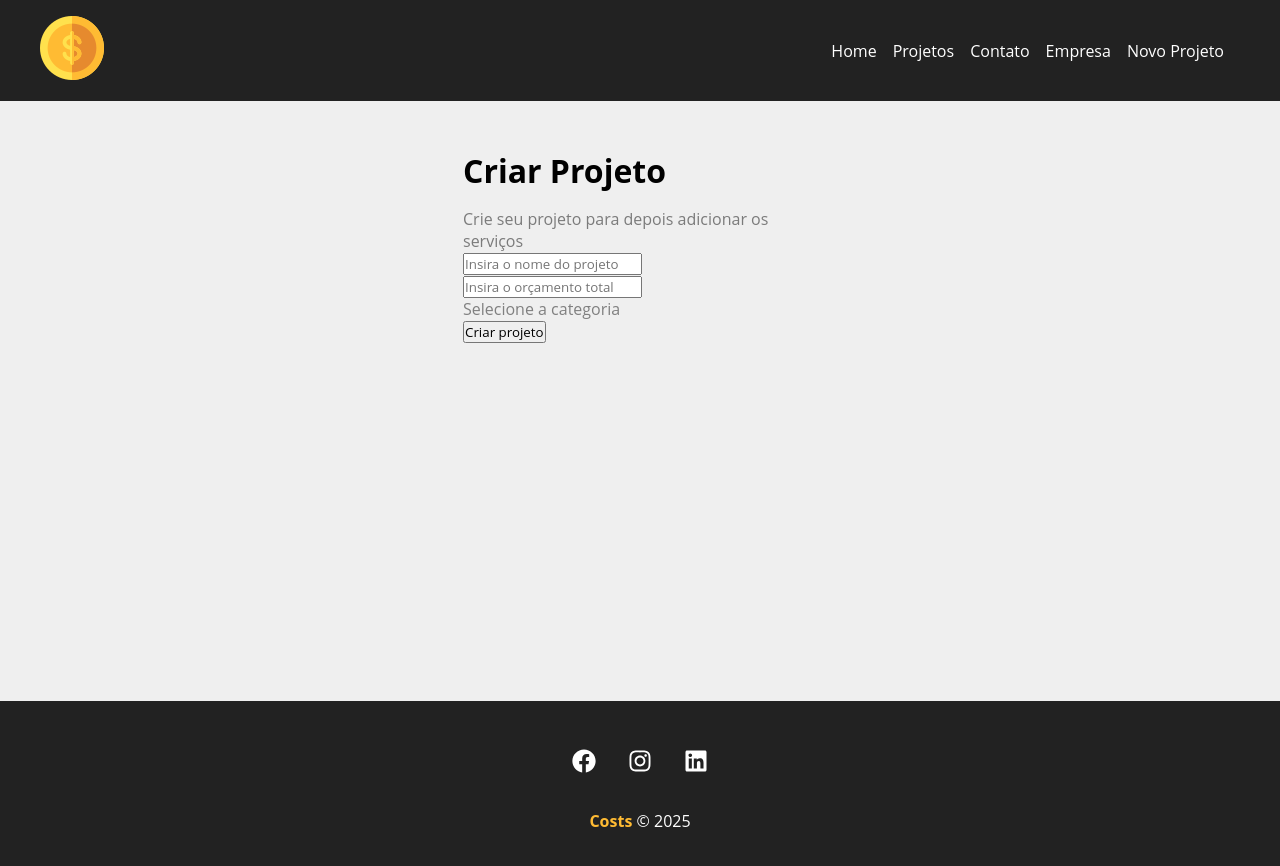
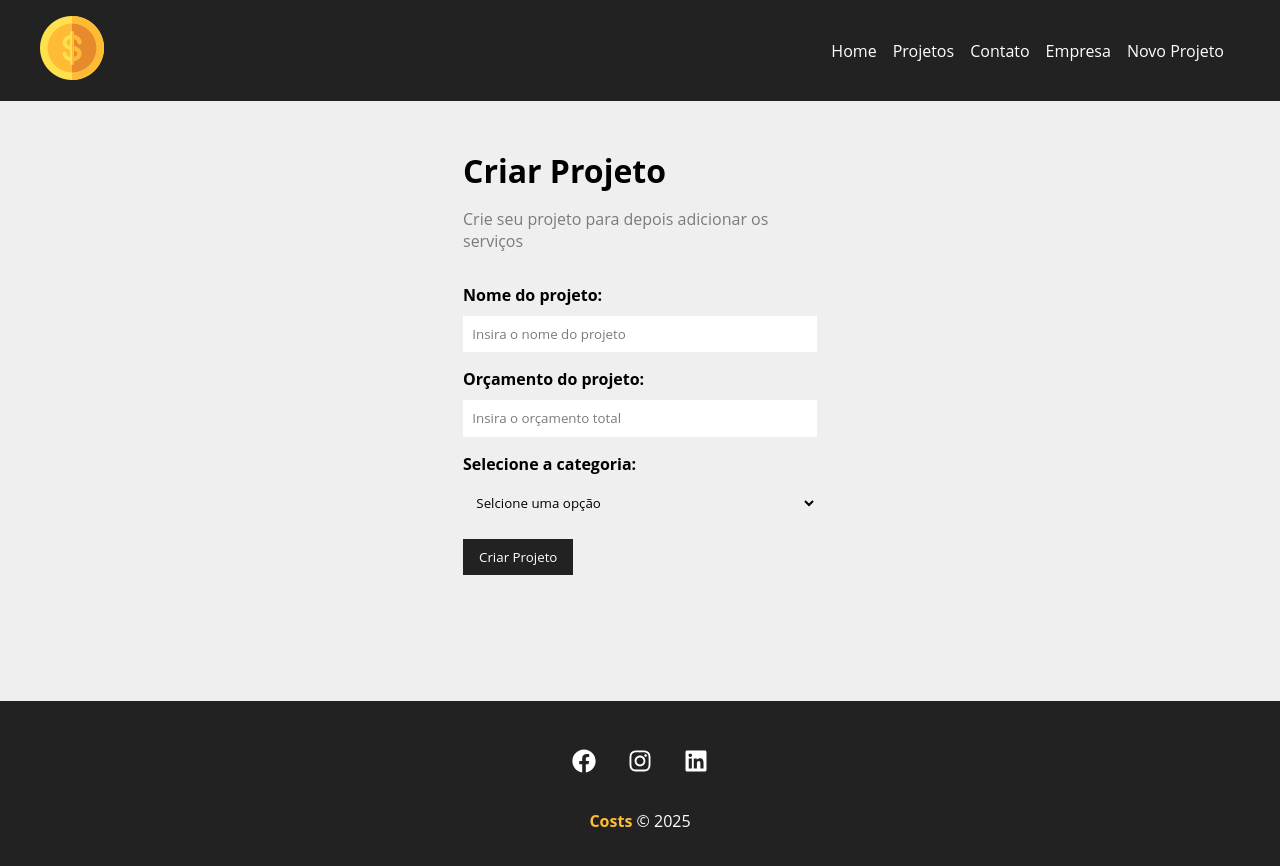
Before and after one commit to BrunaCrisSan/costs-layout, a React (Vite) app: page /newproject in a window 1280 px wide. Shown: the top 866 px of the page. Built offline with nearby package versions, Linux system fonts and the light colour scheme.

Commit message:
created dynamic form components

```diff
--- /dev/null
+++ b/src/components/form/Input.jsx
@@ -0,0 +1,17 @@
+import styles from './Input.module.css';
+function Input({ type, text, name, placeholder, handleOnChage, value }) {
+  return (
+    <div className={styles.form_control}>
+      <label htmlFor={name}>{text}:</label>
+      <input
+        type={type}
+        name={name}
+        id={name}
+        placeholder={placeholder}
+        onChange={handleOnChage}
+        value={value}
+      />
+    </div>
+  );
+}
+export default Input;
--- /dev/null
+++ b/src/components/form/Input.module.css
@@ -0,0 +1,17 @@
+.form_control {
+  display: flex;
+  flex-direction: column;
+  margin-bottom: 1em;
+}
+.form_control label {
+  margin-bottom: 0.6em;
+  font-weight: bold;
+}
+.form_control input {
+  padding: 0.7em;
+  border-radius: 0;
+  border: none;
+}
+.form_control input::placeholder {
+  color: #7b7b7b;
+}
--- /dev/null
+++ b/src/components/form/Select.jsx
@@ -0,0 +1,12 @@
+import styles from './Select.module.css';
+function Select({ text, name, options, handleOnChage, value }) {
+  return (
+    <div className={styles.form_control}>
+      <label htmlFor={name}>{text}:</label>
+      <select name={name} id={name}>
+        <option>Selcione uma opção</option>
+      </select>
+    </div>
+  );
+}
+export default Select;
--- /dev/null
+++ b/src/components/form/Select.module.css
@@ -0,0 +1,14 @@
+.form_control {
+  display: flex;
+  flex-direction: column;
+  margin-bottom: 1em;
+}
+.form_control label {
+  margin-bottom: 0.6em;
+  font-weight: bold;
+}
+.form_control select {
+  padding: 0.7em;
+  border-radius: 0;
+  border: none;
+}
--- /dev/null
+++ b/src/components/form/SubmitButton.jsx
@@ -0,0 +1,9 @@
+import styles from './SubmitButton.module.css';
+function SubmitButton({ text }) {
+  return (
+    <div>
+      <button className={styles.btn}>{text}</button>
+    </div>
+  );
+}
+export default SubmitButton;
--- /dev/null
+++ b/src/components/form/SubmitButton.module.css
@@ -0,0 +1,12 @@
+.btn {
+  background-color: #222;
+  color: #fff;
+  padding: 0.7em 1.2em;
+  text-decoration: none;
+  transition: 0.5s;
+  cursor: pointer;
+  border: none;
+}
+.btn:hover {
+  color: #ffbb33;
+}
--- a/src/components/pages/NewProject.jsx
+++ b/src/components/pages/NewProject.jsx
@@ -1,11 +1,11 @@
 import ProjectForm from '../project/ProjectForm';
 import styles from './NewProject.module.css';
-function NewProject() {
+function NewProject({ btnText }) {
   return (
     <div className={styles.newproject_container}>
       <h1>Criar Projeto</h1>
       <p>Crie seu projeto para depois adicionar os serviços</p>
-      <ProjectForm />
+      <ProjectForm btnText="Criar Projeto" />
     </div>
   );
 }
--- a/src/components/project/ProjectForm.jsx
+++ b/src/components/project/ProjectForm.jsx
@@ -1,20 +1,24 @@
-function ProjectForm() {
+import SubmitButton from '../form/SubmitButton';
+import Select from '../form/Select';
+import Input from '../form/Input';
+import styles from './ProjectForm.module.css';
+function ProjectForm({ btnText }) {
   return (
-    <form>
-      <div>
-        <input type="text" placeholder="Insira o nome do projeto" />
-      </div>
-      <div>
-        <input type="number" placeholder="Insira o orçamento total" />
-      </div>
-      <div>
-        <section name="category_id">
-          <option disabled>Selecione a categoria</option>
-        </section>
-      </div>
-      <div>
-        <input type="submit" value="Criar projeto" />
-      </div>
+    <form className={styles.form}>
+      <Input
+        type="text"
+        text="Nome do projeto"
+        name="name"
+        placeholder="Insira o nome do projeto"
+      />
+      <Input
+        type="number"
+        text="Orçamento do projeto"
+        name="budget"
+        placeholder="Insira o orçamento total"
+      />
+      <Select name="category_id" text="Selecione a categoria" />
+      <SubmitButton text={btnText} />
     </form>
   );
 }
--- /dev/null
+++ b/src/components/project/ProjectForm.module.css
@@ -0,0 +1,4 @@
+.form {
+  width: 100%;
+  margin: 2em 0;
+}
```
